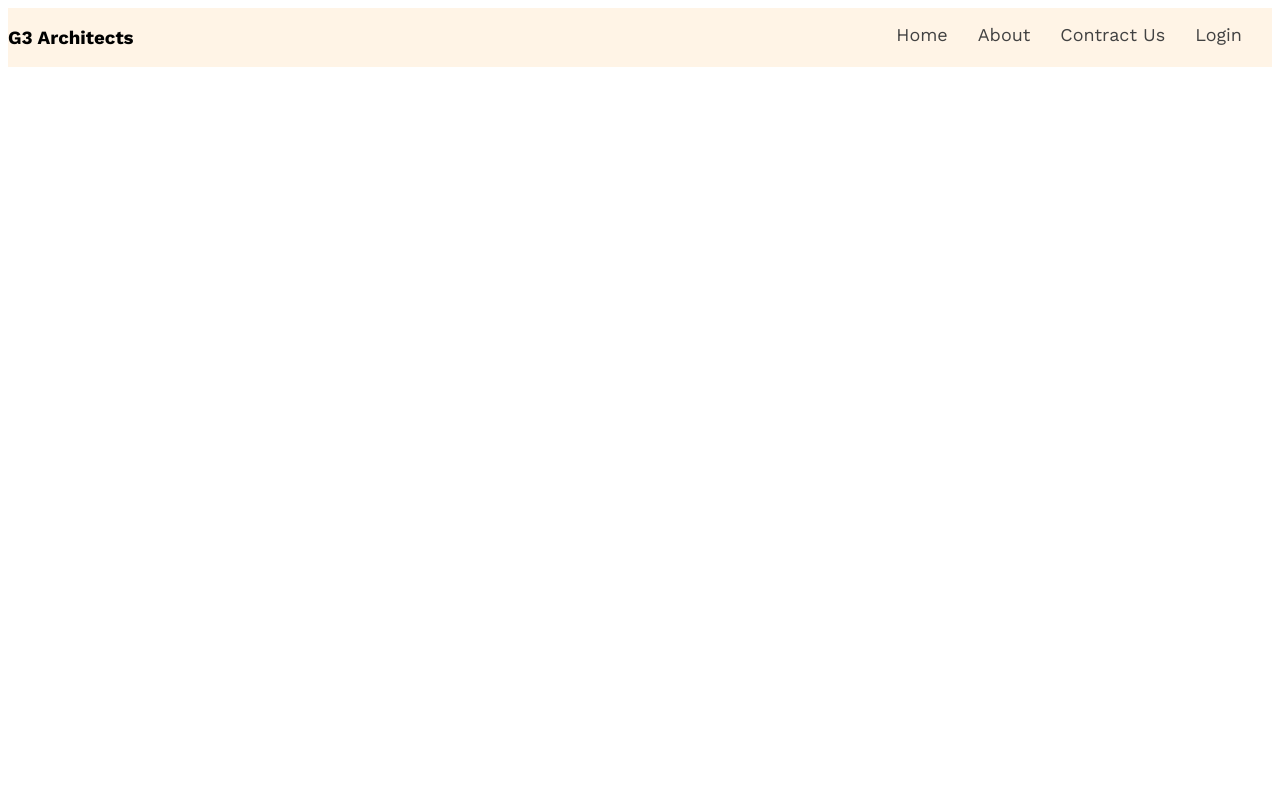
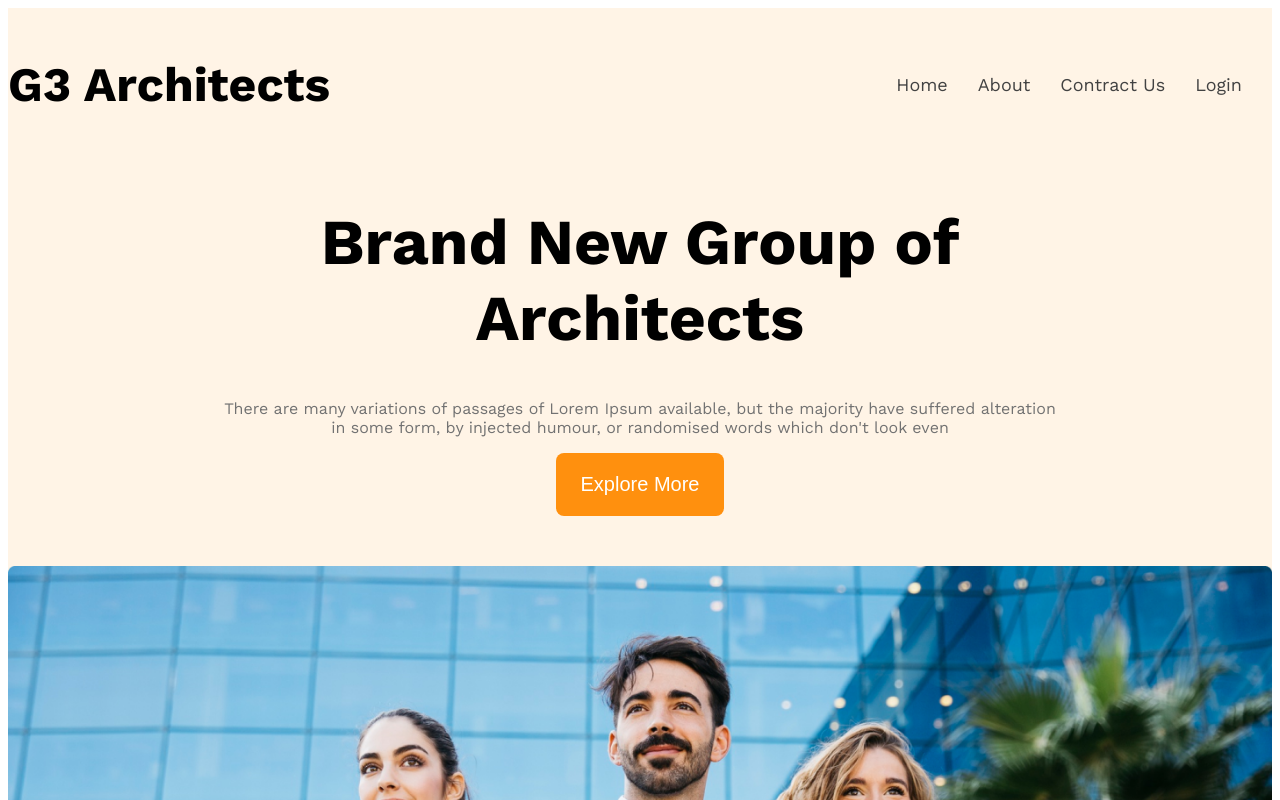
Before and after one commit to Nazmulshuvo123/g3-responsive-website, a plain HTML site: page index.html in a window 1280 px wide. Shown: the top 800 px of the page. Drawn offline with nearby package versions, Linux system fonts and the light colour scheme.

```diff
--- a/index.html
+++ b/index.html
@@ -19,7 +19,14 @@
             </ul>
         </nav>
         <div class="banner">
-
+           <div class="banner-content">
+            <h1 class="banner-title">Brand New Group of Architects</h1>
+                <p class="banner-description text-light-gray">
+                    There are many variations of passages of Lorem Ipsum available, but the majority have suffered alteration in some form, by injected humour, or randomised words which don't look even
+                </p>
+                <button class="btn-primary">Explore More</button>
+           </div>
+            <img class="banner-image" src="images/banner.png" alt="">
         </div>
 
     </header>
--- a/style/architect.css
+++ b/style/architect.css
@@ -17,6 +17,17 @@
        background-color:rgba(255, 144, 14, 0.1);
     }
 
+/*primary-button*/
+.btn-primary{
+    background-color: rgba(255, 144, 14, 1);
+    color: white;
+    padding: 20px 25px;
+    font-size: 1.25rem;
+    font-weight: 400;
+    border: none;
+    border-radius: 8px;
+}
+
 /* dark 02 */
 .text-gray{
     color: #424242;
@@ -34,6 +45,12 @@
 /* navbar related style */
 .navbar{
     justify-content: space-between;
+    align-items: center;
+}
+
+.brand{
+    font-weight: 700;
+    font-size: 3rem;
 }
 .nav-item{
     list-style: none;
@@ -50,3 +67,32 @@
     max-width: 1366px;
     margin: 0 auto;
 }
+
+/* banner related style */
+.banner-content{
+    max-width: 850px;
+    margin: 0 auto;
+    margin-bottom: 50px;
+    text-align: center;
+}
+.banner-title{
+    font-size: 4rem;
+    font-weight: 700;
+
+}
+.banner-description{
+    font-size: 1rem;
+    font-weight: 400;
+    text-align: center;
+}
+.banner-image{
+    width: 100%;
+
+}
+
+/* Responsive media query section */
+@media screen and (max-width:576px) {
+   .navbar, .nav-links{
+    flex-direction: column;
+   }
+}
```
